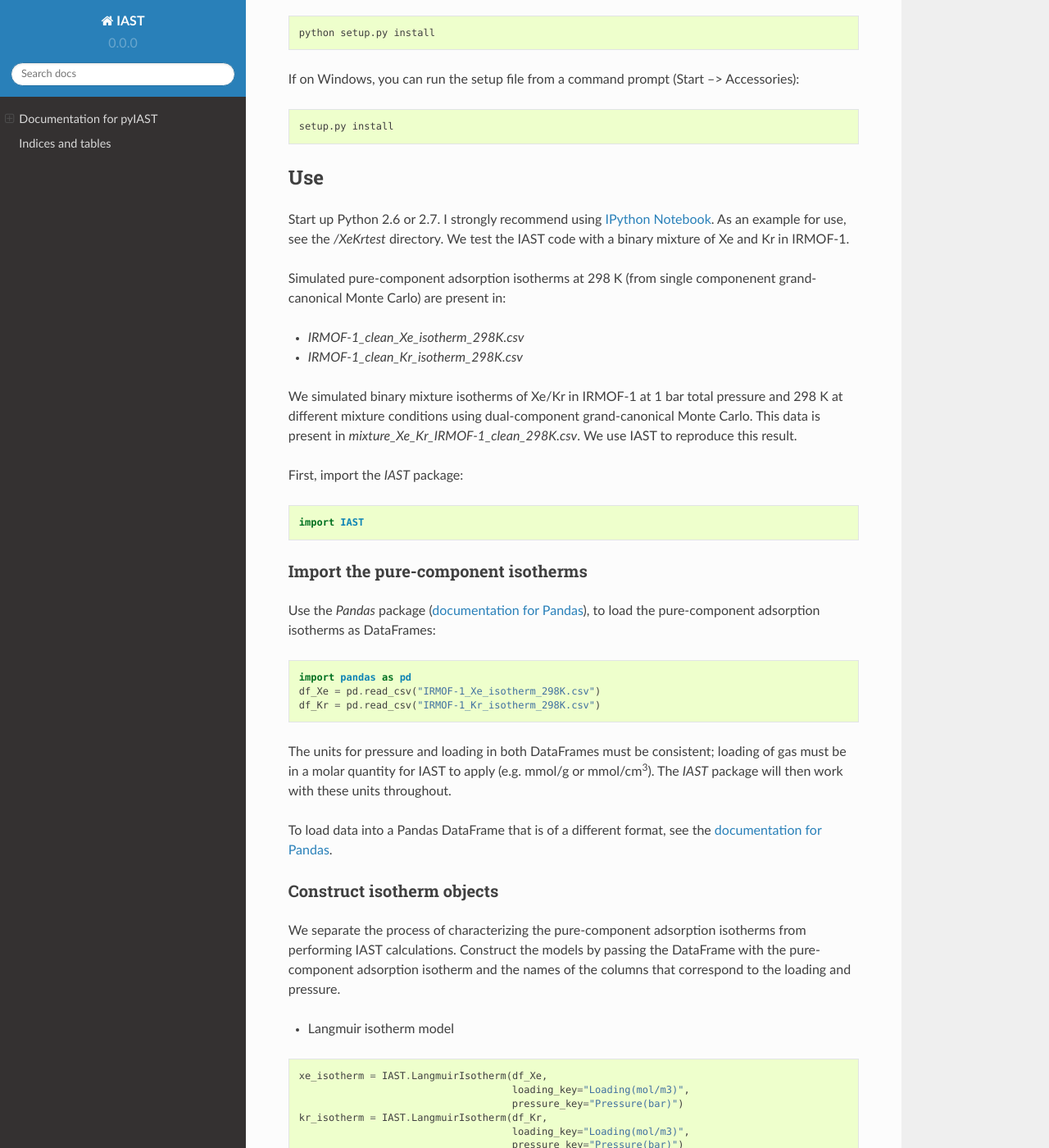
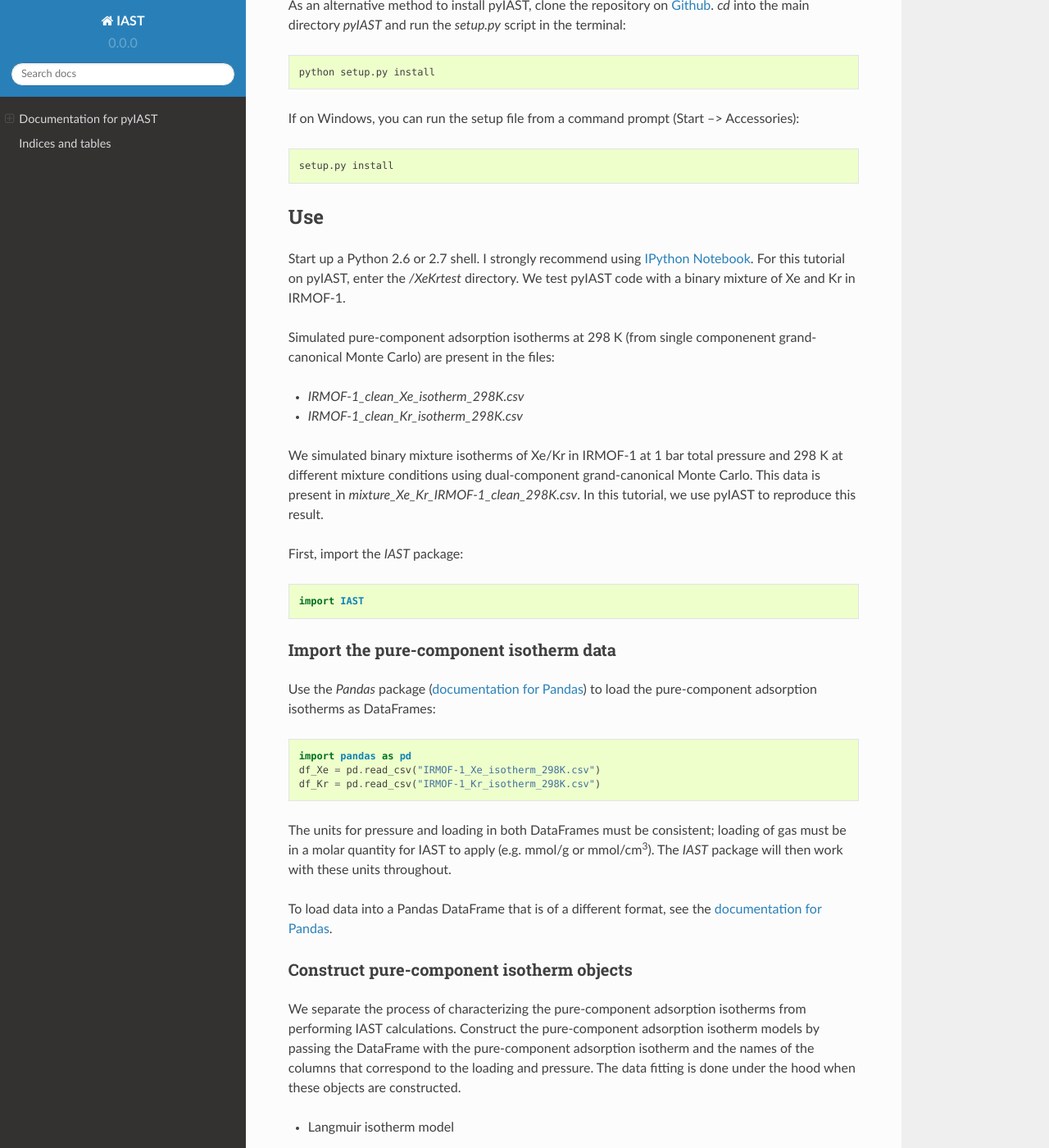
Before and after one commit to CorySimon/pyIAST, a Sphinx documentation site: the page built from docs/index.rst, in a window 1280 px wide and 1400 px high, scrolled down 816 px. Shown: the whole window at 82% size. Built offline with Sphinx 7.4.7 and the Read the Docs theme 2.0.0, drawn with Linux system fonts in a browser that asks for light colours; some of the changed text lies outside the part shown.

Commit message:
index updated

```diff
--- a/docs/index.rst
+++ b/docs/index.rst
@@ -46,14 +48,14 @@
 Use
 ===
 
-Start up Python 2.6 or 2.7. I strongly recommend using `IPython Notebook <http://ipython.org/notebook.html>`_. As an example for use, see the `/XeKrtest` directory. We test the IAST code with a binary mixture of Xe and Kr in IRMOF-1.
+Start up a Python 2.6 or 2.7 shell. I strongly recommend using `IPython Notebook <http://ipython.org/notebook.html>`_. For this tutorial on pyIAST, enter the `/XeKrtest` directory. We test pyIAST code with a binary mixture of Xe and Kr in IRMOF-1.
 
-Simulated pure-component adsorption isotherms at 298 K (from single componenent grand-canonical Monte Carlo) are present in:
+Simulated pure-component adsorption isotherms at 298 K (from single componenent grand-canonical Monte Carlo) are present in the files:
 
 - `IRMOF-1_clean_Xe_isotherm_298K.csv`
 - `IRMOF-1_clean_Kr_isotherm_298K.csv`
 
-We simulated binary mixture isotherms of Xe/Kr in IRMOF-1 at 1 bar total pressure and 298 K at different mixture conditions using dual-component grand-canonical Monte Carlo. This data is present in `mixture_Xe_Kr_IRMOF-1_clean_298K.csv`. We use IAST to reproduce this result.
+We simulated binary mixture isotherms of Xe/Kr in IRMOF-1 at 1 bar total pressure and 298 K at different mixture conditions using dual-component grand-canonical Monte Carlo. This data is present in `mixture_Xe_Kr_IRMOF-1_clean_298K.csv`. In this tutorial, we use pyIAST to reproduce this result.
 
 First, import the `IAST` package:
 
@@ -61,11 +63,11 @@
 
    import IAST
 
------------------------------------
-Import the pure-component isotherms
------------------------------------
+---------------------------------------
+Import the pure-component isotherm data
+---------------------------------------
 
-Use the `Pandas` package (`documentation for Pandas <http://pandas.pydata.org/>`_), to load the pure-component adsorption isotherms as DataFrames:
+Use the `Pandas` package (`documentation for Pandas <http://pandas.pydata.org/>`_) to load the pure-component adsorption isotherms as DataFrames:
 
 .. code-block:: python
 
@@ -77,11 +79,11 @@
 
 To load data into a Pandas DataFrame that is of a different format, see the `documentation for Pandas <http://pandas.pydata.org/>`_.
 
---------------------------
-Construct isotherm objects
---------------------------
+-----------------------------------------
+Construct pure-component isotherm objects
+-----------------------------------------
 
-We separate the process of characterizing the pure-component adsorption isotherms from performing IAST calculations. Construct the models by passing the DataFrame with the pure-component adsorption isotherm and the names of the columns that correspond to the loading and pressure.
+We separate the process of characterizing the pure-component adsorption isotherms from performing IAST calculations. Construct the pure-component adsorption isotherm models by passing the DataFrame with the pure-component adsorption isotherm and the names of the columns that correspond to the loading and pressure. The data fitting is done under the hood when these objects are constructed.
 
 * Langmuir isotherm model
 
@@ -187,9 +189,9 @@
 Peform IAST calculation
 -----------------------
 
-Given the pure-component isotherm models, we now illustrate how to use IAST to predict loading when the material is in equilibrium with a *mixture* of gases.
+Given the pure-component isotherm models, we now illustrate how to use IAST to predict gas uptake when the material is in equilibrium with a *mixture* of gases.
 
-As an example, given the pure-component adsorption isotherm objects `xe_isotherm` and `kr_isotherm` above, we seek the loading [at the same temperature as the pure-component isotherms] in the presence of a 20/80 mol% Xe/Kr mixture at a pressure of 1.0 bar. To do this, we call:
+As an example, given the pure-component adsorption isotherm objects `xe_isotherm` and `kr_isotherm` above, we seek the loading [at the same temperature as the pure-component isotherms] in the presence of a 20/80 mol% Xe/Kr mixture at a pressure of 1.0 bar. The code for this is:
 
 .. code-block:: python
 
@@ -207,7 +209,7 @@
 
 In reverse IAST, we specify the mole fractions of gas in the *adsorbed* phase and the total bulk gas pressure, then calculate the bulk gas composition that yields these adsorbed mole fractions. This is useful e.g. in catalysis, where one seeks to control the composition of gas adsorbed in the material.
 
-As an example,  given the pure-component adsorption isotherm objects `xe_isotherm` and `kr_isotherm` above, we seek the bulk gas composition [at the same temperature as the pure-component isotherms] that will yield a 20/80 mol% Xe/Kr mixture in the *adsorbed phase* at a total bulk gas pressure of 1.0. To do this, we call:
+As an example,  given the pure-component adsorption isotherm objects `xe_isotherm` and `kr_isotherm` above, we seek the bulk gas composition [at the same temperature as the pure-component isotherms] that will yield a 20/80 mol% Xe/Kr mixture in the *adsorbed phase* at a total bulk gas pressure of 1.0. The code for this is:
 
 .. code-block:: python
 
```
Also changed, not shown: other parts of docs/index.rst (+4 -2 lines).
